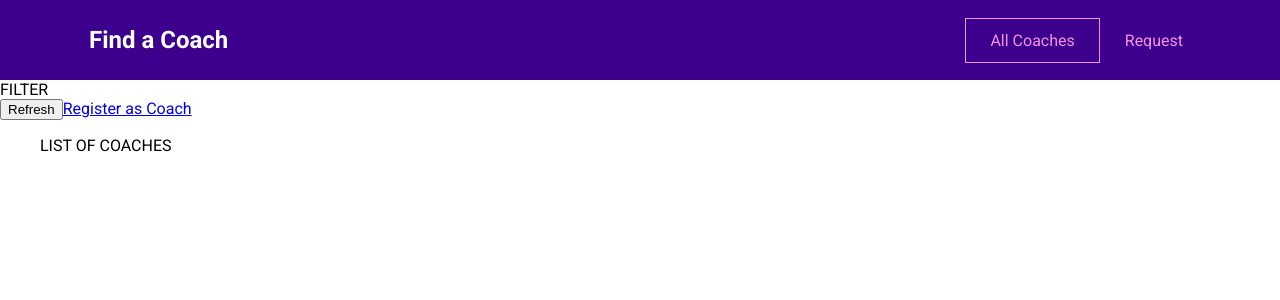
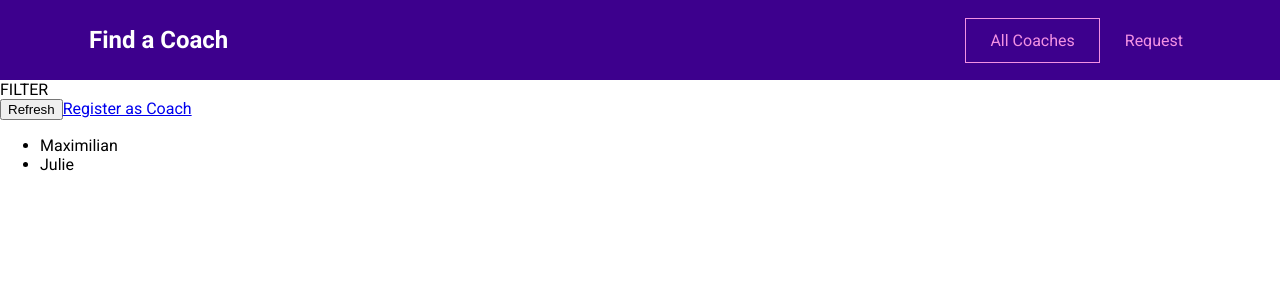
Before and after one commit to abrambagus/vue-find-a-coach, a Vue app: page /coaches in a window 1280 px wide. Shown: the top 300 px of the page. Built offline with nearby package versions, Linux system fonts and the light colour scheme.

Commit message:
add vuex and coach data

```diff
--- a/src/main.js
+++ b/src/main.js
@@ -1,10 +1,13 @@
 import { createApp } from 'vue';
 
 import router from './router.js';
+import store from './store/index.js';
 import App from './App.vue';
 
 const app = createApp(App);
 
 app.use(router);
 
+app.use(store);
+
 app.mount('#app');
--- a/src/pages/coaches/CoachesList.vue
+++ b/src/pages/coaches/CoachesList.vue
@@ -5,8 +5,24 @@
       <button>Refresh</button>
       <router-link to="/register">Register as Coach</router-link>
     </div>
-    <ul>
-      LIST OF COACHES
+    <ul v-if="hasCoaches">
+      <li v-for="coach in filteredCoaches" :key="coach.id">
+        {{ coach.firstName }}
+      </li>
     </ul>
+    <h3 v-else>No coaches found</h3>
   </section>
 </template>
+
+<script>
+export default {
+  computed: {
+    filteredCoaches() {
+      return this.$store.getters['coaches/coaches'];
+    },
+    hasCoaches() {
+      return this.$store.getters['coaches/hasCoaches'];
+    },
+  },
+};
+</script>
--- /dev/null
+++ b/src/store/index.js
@@ -0,0 +1,9 @@
+import { createStore } from 'vuex';
+
+import coachesModule from './modules/coaches/index.js';
+
+const store = createStore({
+  modules: { coaches: coachesModule },
+});
+
+export default store;
--- /dev/null
+++ b/src/store/modules/coaches/actions.js
@@ -0,0 +1 @@
+export default {};
--- /dev/null
+++ b/src/store/modules/coaches/getters.js
@@ -0,0 +1,8 @@
+export default {
+  coaches(state) {
+    return state.coaches;
+  },
+  hasCoaches(state) {
+    return state.coaches && state.coaches.length > 0;
+  },
+};
--- /dev/null
+++ b/src/store/modules/coaches/index.js
@@ -0,0 +1,34 @@
+import mutations from './mutations.js';
+import actions from './actions.js';
+import getters from './getters.js';
+
+export default {
+  namespaced: true,
+  state() {
+    return {
+      coaches: [
+        {
+          id: 'c1',
+          firstName: 'Maximilian',
+          lastName: 'Schwarzmüller',
+          areas: ['frontend', 'backend', 'career'],
+          description:
+            "I'm Maximilian and I've worked as a freelance web developer for years. Let me help you become a developer as well!",
+          hourlyRate: 30,
+        },
+        {
+          id: 'c2',
+          firstName: 'Julie',
+          lastName: 'Jones',
+          areas: ['frontend', 'career'],
+          description:
+            'I am Julie and as a senior developer in a big tech company, I can help you get your first job or progress in your current role.',
+          hourlyRate: 30,
+        },
+      ],
+    };
+  },
+  mutations,
+  actions,
+  getters,
+};
--- /dev/null
+++ b/src/store/modules/coaches/mutations.js
@@ -0,0 +1 @@
+export default {};
```
